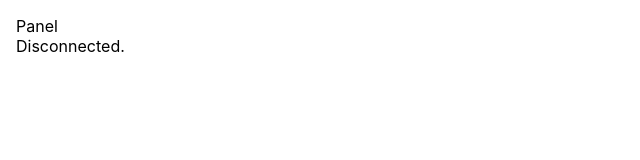
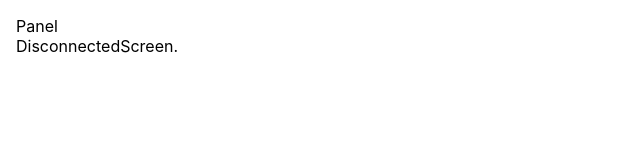
Before and after one commit to toxa16/harvey-control-frontend, a React (Create React App) app: page / in a window 1280 px wide. Shown: the top 160 px of the page, without its empty margins (0-640 px from the left). Built offline with nearby package versions, Linux system fonts and the light colour scheme.

Commit message:
init all connection status screen components

```diff
--- /dev/null
+++ b/src/subapp/components/DisconnectedScreen.js
@@ -0,0 +1,9 @@
+import React from 'react';
+
+export default function DisconnectedScreen() {
+  return (
+    <div>
+      DisconnectedScreen.
+    </div>
+  );
+}
--- a/src/subapp/components/Disconnected.js
+++ b/src/subapp/components/ErrorScreen.js
@@ -1,9 +1,9 @@
 import React from 'react';
 
-export default function Disconnected() {
+export default function ErrorScreen() {
   return (
     <div>
-      Disconnected.
+      ErrorScreen.
     </div>
   );
 }
--- a/src/subapp/components/MainScreen.js
+++ b/src/subapp/components/MainScreen.js
@@ -1,10 +1,11 @@
 import React from 'react';
-import Disconnected from './Disconnected';
+
+import DisconnectedScreen from './DisconnectedScreen';
 
 export default function MainScreen({ status }) {
   function renderByStatus() {
     switch (status) {
-      default: return <Disconnected />
+      default: return <DisconnectedScreen />
     }
   }
 
--- a/src/subapp/redux-state/connection-status.enum.js
+++ b/src/subapp/redux-state/connection-status.enum.js
@@ -1,5 +1,9 @@
 const ConnectionStatus = {
   DISCONNECTED: 0,
+  CONNECTING: 1,
+  CONNECTED: 2,
+  DISCONNECTING: 3,
+  ERROR: 4,
 };
 
 export default ConnectionStatus;
```
Also changed, not shown: src/subapp/components/ConnectedScreen.js (added, +9 -0 lines), src/subapp/components/ConnectingScreen.js (added, +9 -0 lines), src/subapp/components/DisconnectingScreen.js (added, +9 -0 lines).
